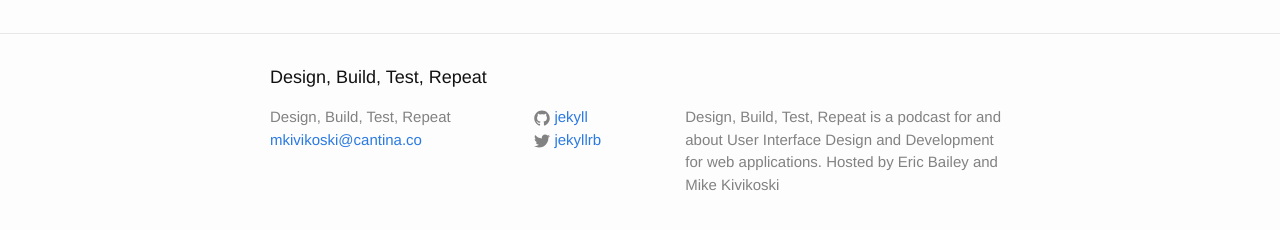
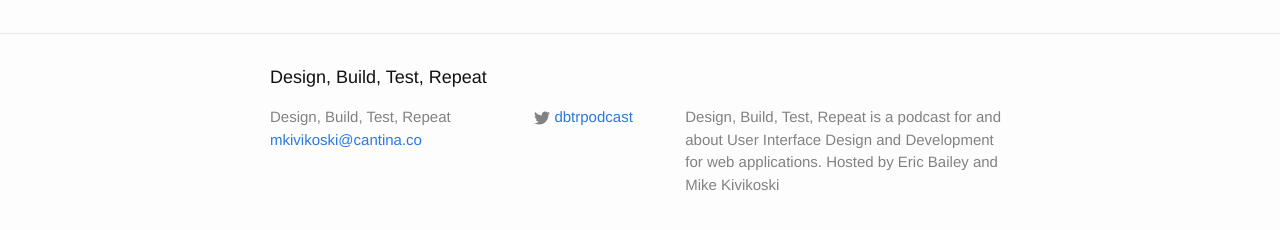
Before and after one commit to cantinac/design-build-test-repeat, a Jekyll site: the page built from index.html, in a window 1280 px wide. Shown: the part 263-493 px from the top of the page. Built offline with Jekyll 4.4.1, drawn with Linux system fonts in a browser that asks for light colours.

Commit message:
add twitter handle

```diff
--- a/_config.yml
+++ b/_config.yml
@@ -5,8 +5,8 @@ description: > # this means to ignore newlines until "baseurl:"
   Design, Build, Test, Repeat is a podcast for and about User Interface Design and Development for web applications. Hosted by Eric Bailey and Mike Kivikoski
 baseurl: "" # the subpath of your site, e.g. /blog/
 url: "http://yourdomain.com" # the base hostname & protocol for your site
-twitter_username: jekyllrb
-github_username:  jekyll
+twitter_username: dbtrpodcast
+github_username:
 
 # Build settings
 markdown: kramdown
```
